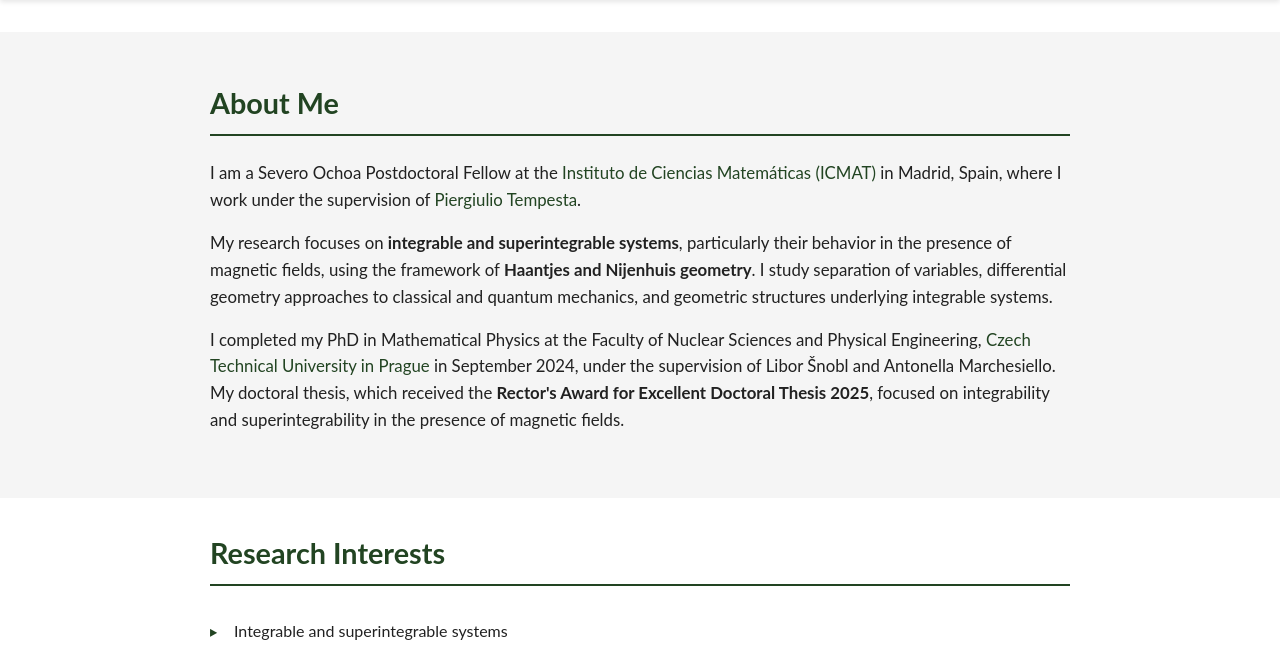
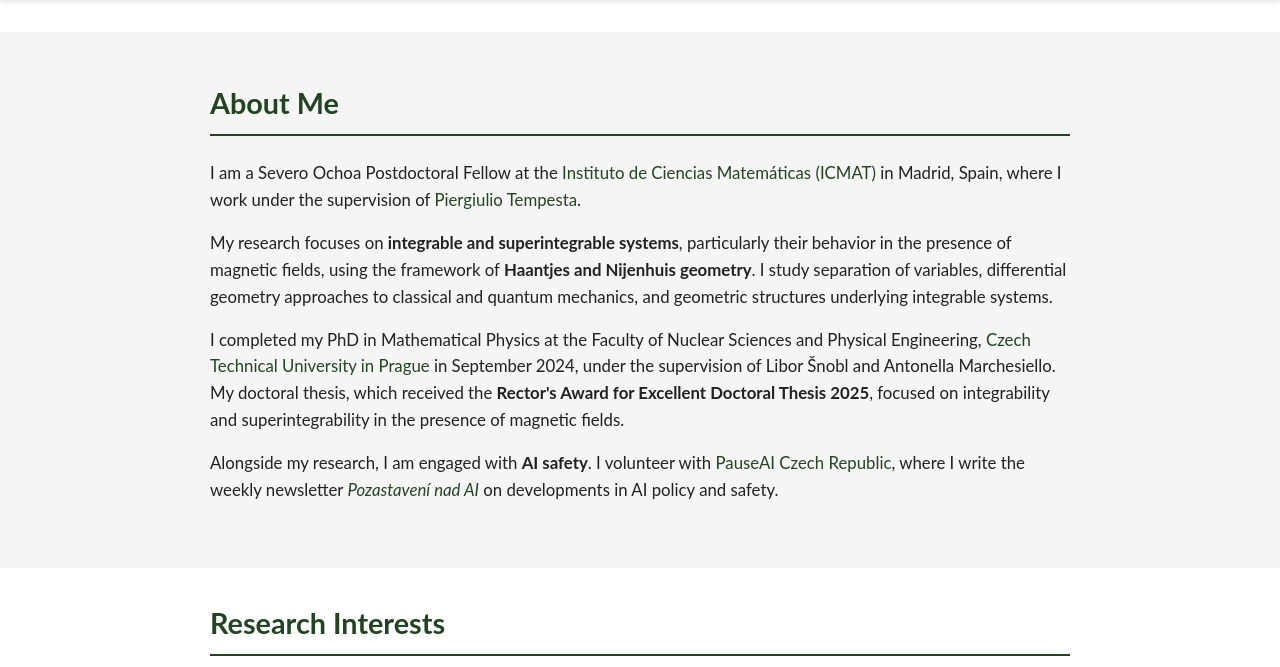
Before and after one commit to OndrejKubu/OndrejKubu.github.io, a plain HTML site: page index.html in a window 1280 px wide. Shown: the part 78-745 px from the top of the page. Drawn offline with Linux system fonts and the light colour scheme.

Commit message:
Add AI safety / PauseAI CZ engagement to homepage
Co-Authored-By: Claude Opus 4.8 (1M context) <noreply@anthropic.com>

```diff
--- a/index.html
+++ b/index.html
@@ -40,6 +40,13 @@
                         <a href="https://www.cvut.cz/en" target="_blank">Czech Technical University in Prague</a> in September 2024, under the supervision of
                         Libor Šnobl and Antonella Marchesiello. My doctoral thesis, which received the <strong>Rector's Award for Excellent Doctoral Thesis 2025</strong>,
                         focused on integrability and superintegrability in the presence of magnetic fields.
+                    </p>
+                    <p>
+                        Alongside my research, I am engaged with <strong>AI safety</strong>. I volunteer with
+                        <a href="https://pauseai.info/" target="_blank">PauseAI</a>
+                        <a href="https://pauseai.cz/" target="_blank">Czech Republic</a>, where I write the weekly newsletter
+                        <a href="https://pozastaveninadai.substack.com" target="_blank"><em>Pozastavení nad AI</em></a>
+                        on developments in AI policy and safety.
                     </p>
                 </div>
             </div>
```
